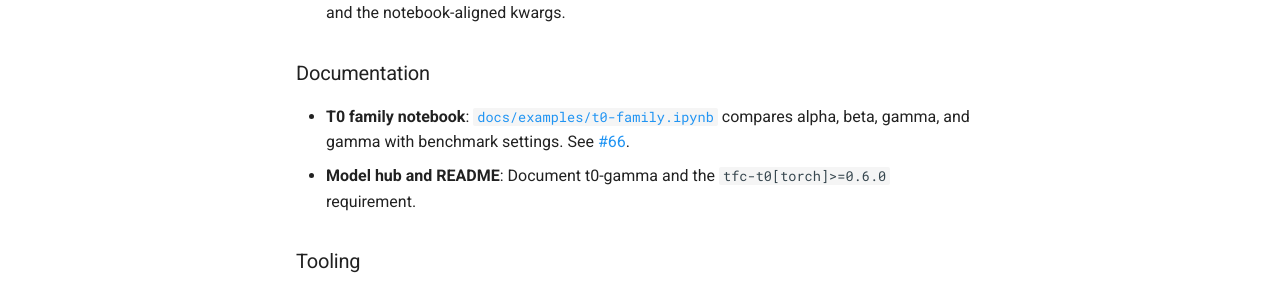
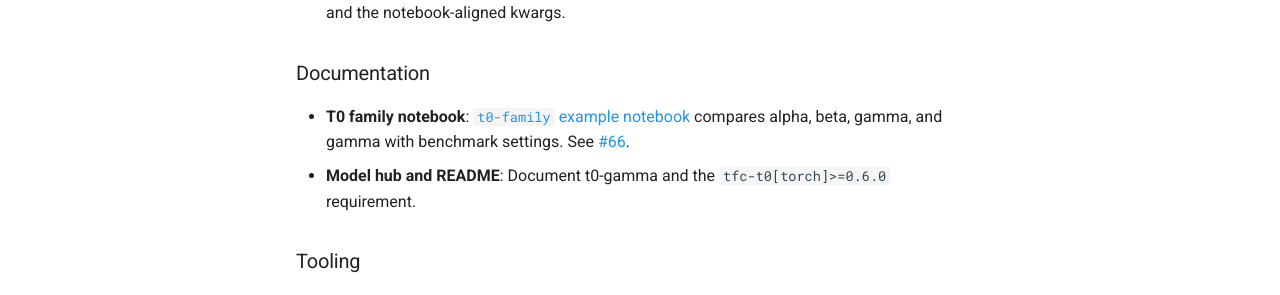
Before and after one commit to TimeCopilot/foundationforecast, an MkDocs documentation site: the page built from docs/changelogs/v0.1.14.md, in a window 1280 px wide and 1289 px high. Shown: the part 689-984 px from the top of the window. Built offline with MkDocs 1.6.1 and Material for MkDocs 9.7.7, drawn with Linux system fonts in a browser that asks for light colours; comment, search, counter and statistics services are not loaded.

Commit message:
docs(changelog): fix t0-family notebook link for v0.1.14
Use a relative examples path instead of a docs.site URL ending in .ipynb.

Co-authored-by: Cursor <cursoragent@cursor.com>

```diff
--- a/docs/changelogs/v0.1.14.md
+++ b/docs/changelogs/v0.1.14.md
@@ -10,7 +10,7 @@
 
 ### Documentation
 
-* **T0 family notebook**: [`docs/examples/t0-family.ipynb`](https://docs.timecopilot.dev/foundationforecast/examples/t0-family.ipynb/) compares alpha, beta, gamma, and gamma with benchmark settings. See [#66](https://github.com/TimeCopilot/foundationforecast/pull/66).
+* **T0 family notebook**: [`t0-family` example notebook](../examples/t0-family.ipynb) compares alpha, beta, gamma, and gamma with benchmark settings. See [#66](https://github.com/TimeCopilot/foundationforecast/pull/66).
 * **Model hub and README**: Document t0-gamma and the `tfc-t0[torch]>=0.6.0` requirement.
 
 ### Tooling
```
